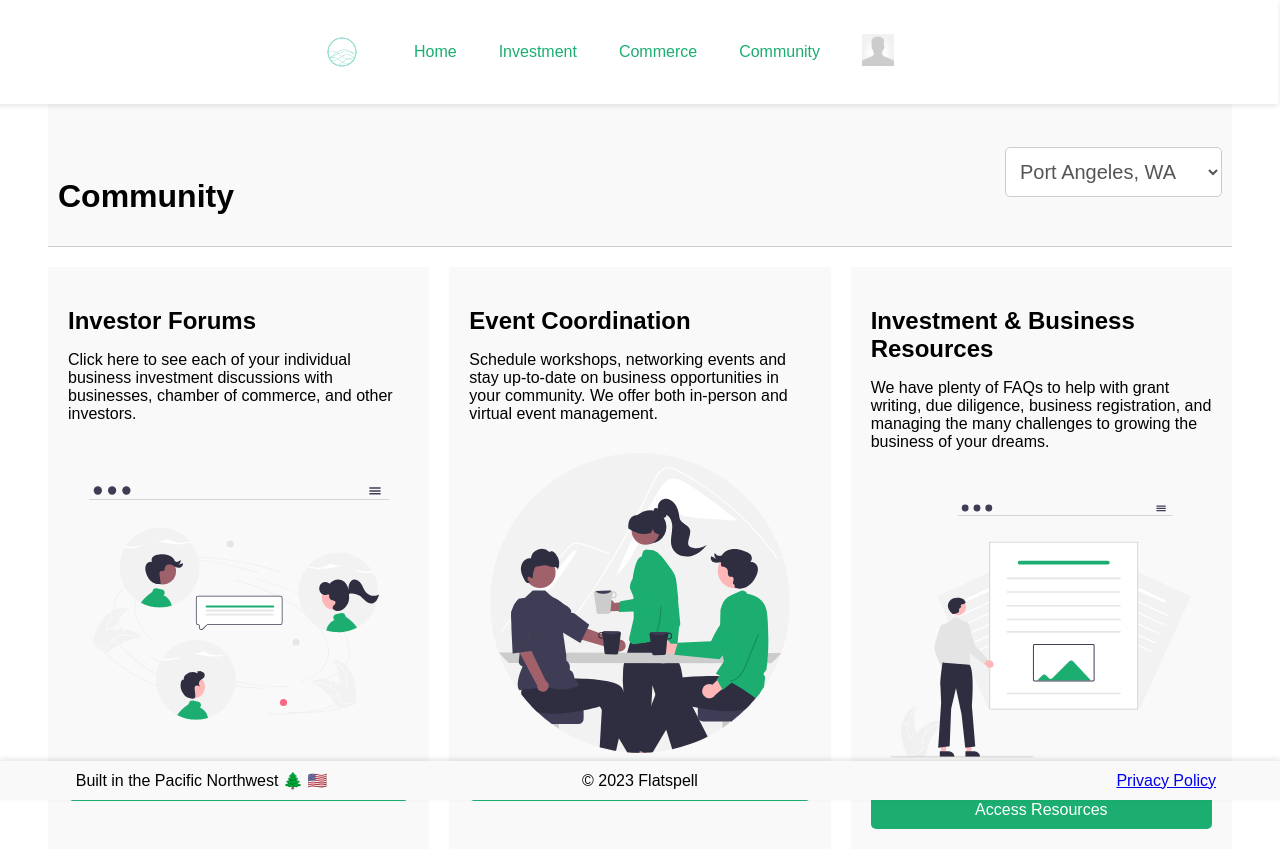
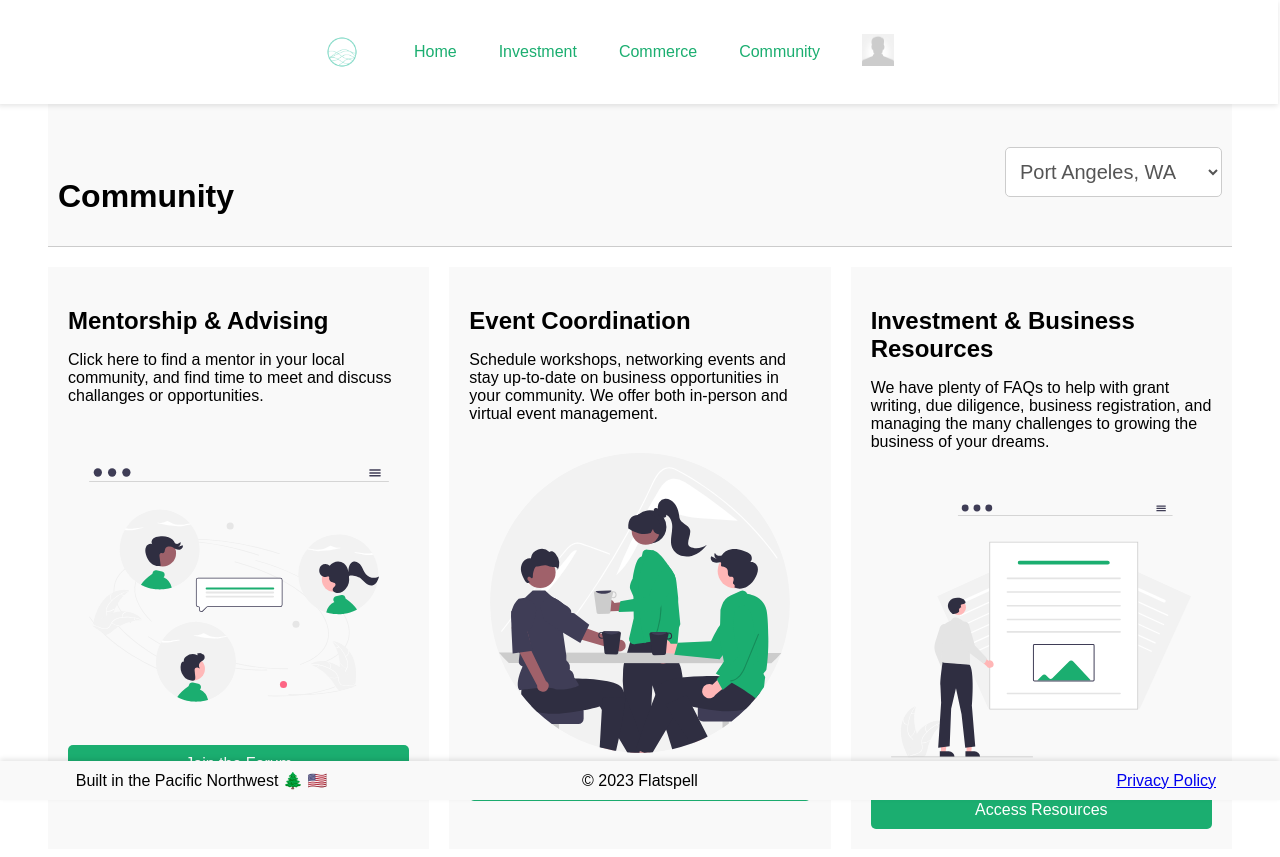
Before and after one commit to flatspell/community, a Flask app: page /community in a window 1280 px wide. Run offline with Flask 3, Linux system fonts and the light colour scheme.

Commit message:
update html on mentorship and advising

```diff
--- a/app/templates/community.html
+++ b/app/templates/community.html
@@ -15,8 +15,8 @@
 
 <main class="community-main">
   <section class="community-section">
-    <h2>Investor Forums</h2>
-    <p>Click here to see each of your individual business investment discussions with businesses, chamber of commerce, and other investors.</p>
+    <h2>Mentorship & Advising</h2>
+    <p>Click here to find a mentor in your local community, and find time to meet and discuss challanges or opportunities.</p>
 		<img class="community-image" src="{{ url_for('static', filename='images/undraw_community_re_cyrm.svg') }}" alt="Image Description">
     <a href="#">Join the Forum</a>
   </section>
```
